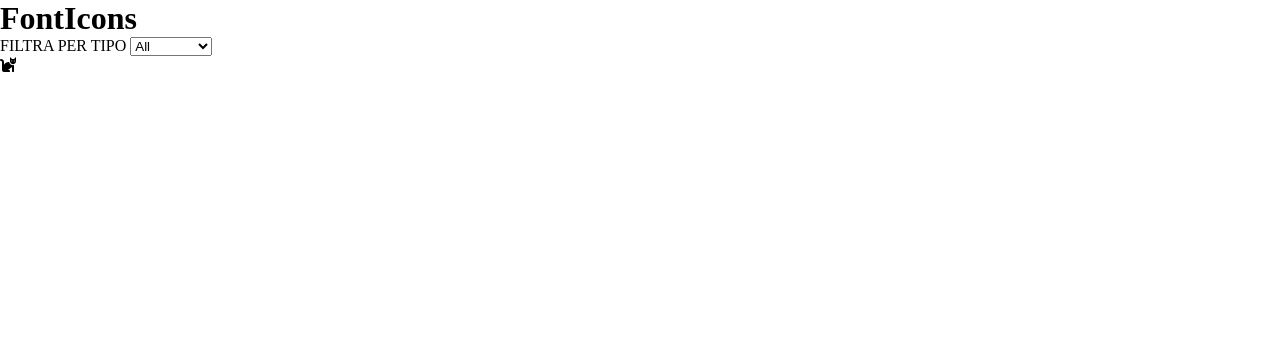
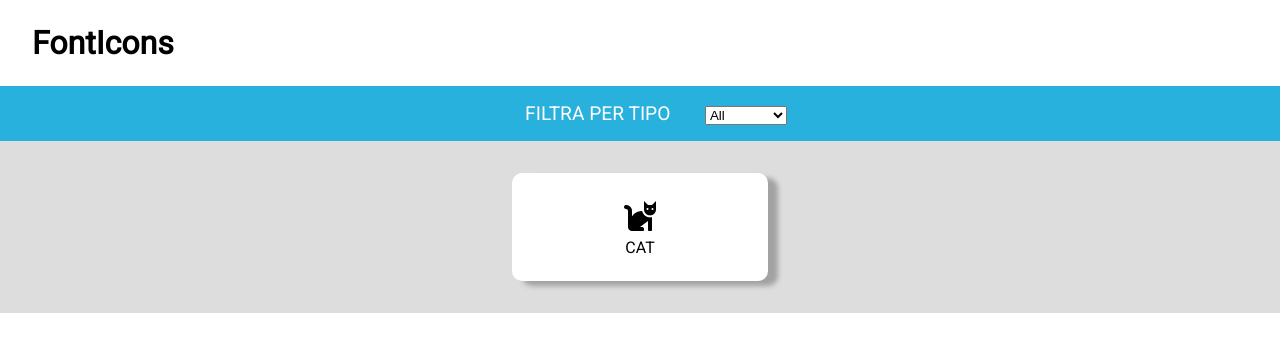
Before and after one commit to Micaela87/js-es6-icons, a plain HTML site: page index.html in a window 1280 px wide. Drawn offline with Linux system fonts and the light colour scheme.

Commit message:
styling completed

```diff
--- a/index.html
+++ b/index.html
@@ -4,6 +4,9 @@
     <meta charset="UTF-8">
     <meta http-equiv="X-UA-Compatible" content="IE=edge">
     <meta name="viewport" content="width=device-width, initial-scale=1.0">
+    <link rel="preconnect" href="https://fonts.googleapis.com">
+    <link rel="preconnect" href="https://fonts.gstatic.com" crossorigin>
+    <link href="https://fonts.googleapis.com/css2?family=Roboto&display=swap" rel="stylesheet">
     <link rel="stylesheet" href="https://cdnjs.cloudflare.com/ajax/libs/font-awesome/5.15.4/css/all.min.css" integrity="sha512-1ycn6IcaQQ40/MKBW2W4Rhis/DbILU74C1vSrLJxCq57o941Ym01SwNsOMqvEBFlcgUa6xLiPY/NS5R+E6ztJQ==" crossorigin="anonymous" referrerpolicy="no-referrer" />
     <link rel="stylesheet" href="./public/resources/css/style.css" type="text/css">
     <title>FontIcons</title>
@@ -11,7 +14,7 @@
 <body>
     <header>
         <h1>FontIcons</h1>
-        <div class="navbar">
+        <div class="form-container">
             <form action="">
                 <label for="categories">FILTRA PER TIPO</label>
                 <select id="categories" name="categories">
@@ -26,6 +29,7 @@
     <div class="container">
         <div class="icon-container">
             <i class="fas fa-cat"></i>
+            <span>CAT</span>
         </div>
     </div>
     <script src="./public/js/data.js" type="text/javascript"></script>
--- a/public/js/data.js
+++ b/public/js/data.js
@@ -9,8 +9,6 @@ Ciascuna icona ha una proprietà “color”: utilizzare questa proprietà per v
 const formOptions = document.querySelectorAll('select');
 
 const iconsContainer = document.querySelector('.container');
-
-console.log(formOptions);
 
 // data to be displayed
 const icons = [
@@ -132,14 +130,15 @@ formOptions.forEach(function(n) {
 	n.addEventListener('change', function() {
 		console.log('you selected me');
 		if (n.value === 'all') {
-			icons.forEach(icon => generateIcon(icon))
+			icons.forEach((icon) => generateIcon(icon));
 		} else {
 			const filteredIcons = filterIcons(n.value);
+			filteredIcons.forEach((icon) => generateIcon(icon));
+		}
+	})
+})
 
-			filteredIcons.forEach(icon => generateIcon(icon));
-		}
-})
-})
+
 
 // helper functions
 
@@ -151,7 +150,6 @@ function generateIcon(obj) {
 		<span>${obj.name.toUpperCase()}</span>
 	</div>
 	`;
-
 	iconsContainer.innerHTML += htmlString;
 }
 
--- a/public/resources/css/style.css
+++ b/public/resources/css/style.css
@@ -3,3 +3,56 @@
     margin: 0;
     box-sizing: border-box;
 }
+
+body {
+    font-family: 'Roboto', sans-serif;
+    font-size: 10px;
+}
+
+h1 {
+    padding: 1.5rem 2rem;
+    font-size: 2rem;
+}
+
+.form-container {
+    text-align: center;
+    padding: 1rem 0;
+    background-color: #29b1dd;
+}
+
+label {
+    font-size: 1.2rem;
+    padding: 0 2rem;
+    color: white;
+}
+
+option {
+    font-family: 'Roboto', sans-serif;
+}
+
+.container {
+    display: flex;
+    flex-wrap: wrap;
+    justify-content: space-evenly;
+    width: 100%;
+    height: fit-content;
+    background-color: #dddddd;
+}
+
+.icon-container {
+    font-size: 2rem;
+    background-color: white;
+    border-radius: 10px;
+    box-shadow: 10px 5px 5px #a2a2a2;
+    padding: 1.5rem 0;
+    width: calc(100% / 5);
+    margin: 2rem 1rem;
+    text-align: center;
+
+}
+
+.icon-container span {
+    display: block;
+    font-size: 1rem;
+    margin-top: 0.2rem;
+}
```
Also changed, not shown: all.png (added).
